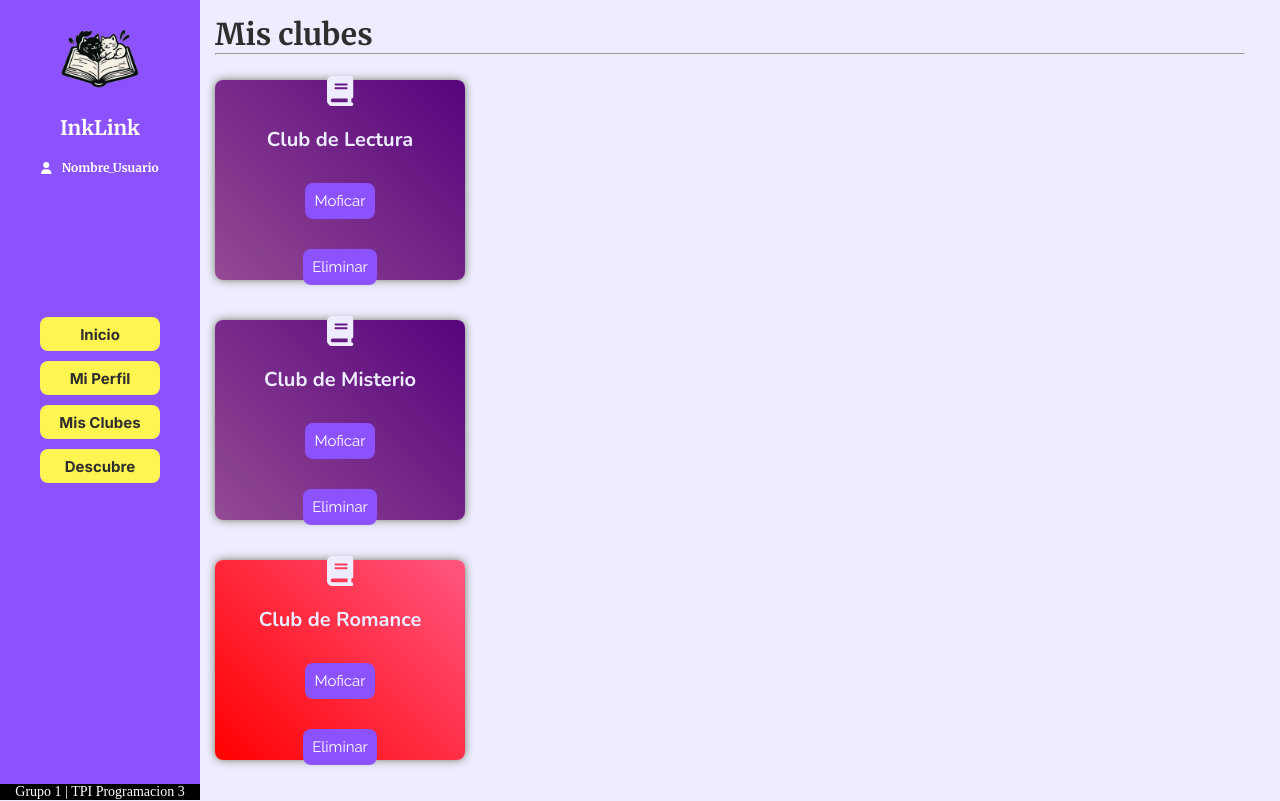
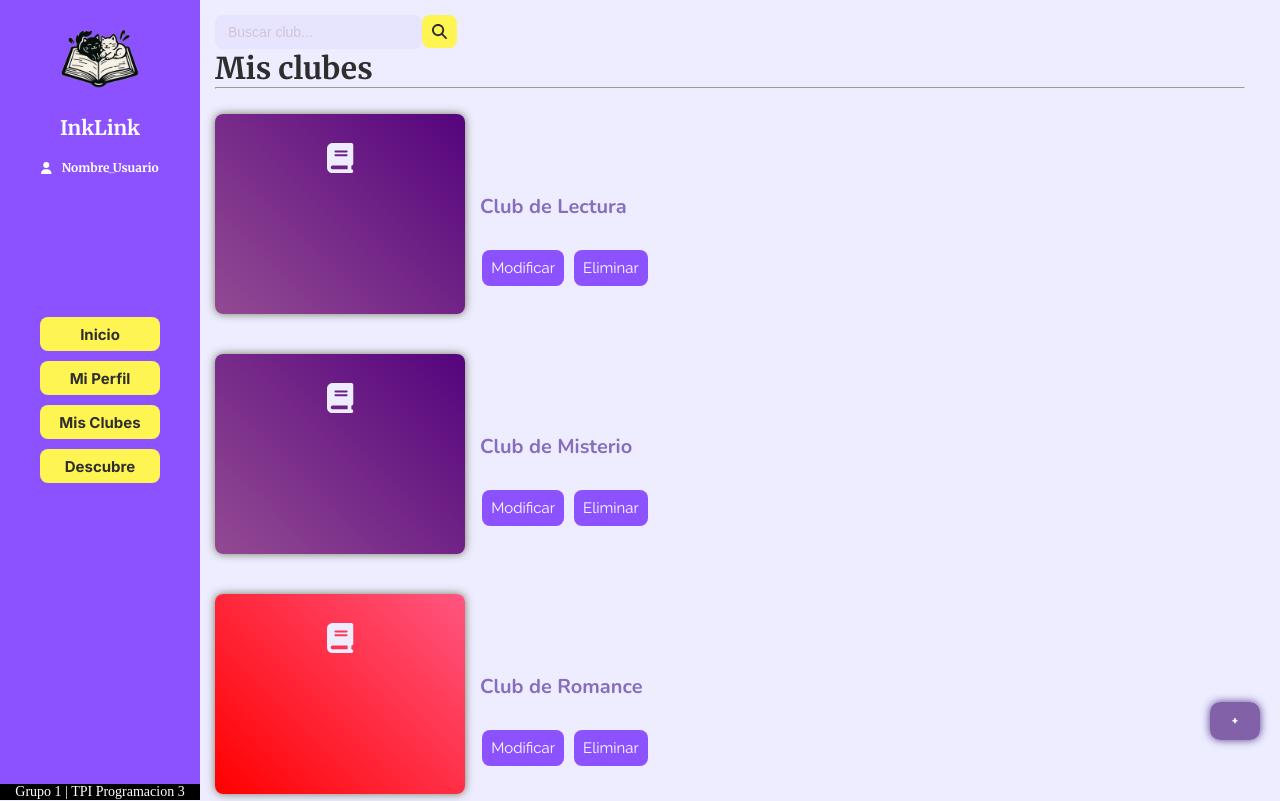
Before and after one commit to GGabi40/TPI-Programacion3, a React (Vite) app in the folder frontend/: page /misclubes in a window 1280 px wide. Shown: the top 801 px of the page. Built offline with nearby package versions, Linux system fonts and the light colour scheme.

Commit message:
add component search, router misclubes, add search component in misclubes page

```diff
--- a/frontend/src/App.jsx
+++ b/frontend/src/App.jsx
@@ -23,6 +23,7 @@ function App() {
           <Route path="/modifyclub" element={<ModifyClub />} />
           <Route path="/newclub" element={<NewClub />} />
           <Route path="/misclubes" element={<MisClubes />} />
+
         </Routes>
       </BrowserRouter>
 
--- a/frontend/src/components/misClubes/MisClubes.jsx
+++ b/frontend/src/components/misClubes/MisClubes.jsx
@@ -3,12 +3,23 @@ import LeftNav from '../nav/LeftNav';
 import FooterSmall from '../footer/FooterSmall';
 import { FontAwesomeIcon } from "@fortawesome/react-fontawesome";
 import { faBook } from "@fortawesome/free-solid-svg-icons";
+import Search from '../search/Search';
+import { useNavigate } from 'react-router';
+
 
 const MisClubes = () => {
+    const navigate = useNavigate();
+
+    const handleClick = () => {
+        navigate("/modifyclub")
+    }
+
     return (
         <div>
+
             <LeftNav />
             <div className="hero-club"> {/*probando aca decia hero-container */}
+                <Search onSearch={(valor) => console.log("Buscando:", valor)} />
                 <h1>Mis clubes</h1>
                 <hr />
                 {/* Seguirian los Cards */}
@@ -18,26 +29,35 @@ const MisClubes = () => {
                     <div className="club-card-child violet">
                         <FontAwesomeIcon icon={faBook} size="3x" />
                         <p>Club de Lectura</p>
-                        <button type='submit' className='btn-cards'>Moficar</button>
-                        <button type='submit' className='btn-cards'>Eliminar</button>
+                        <div className='btn-cards'>
+                            <button type='submit' onClick={handleClick}>Modificar</button>
+                            <button type='submit'>Eliminar</button>
+                        </div>
                     </div>
 
 
                     <div className="club-card-child violet">
                         <FontAwesomeIcon icon={faBook} size="3x" />
                         <p>Club de Misterio</p>
-                        <button type='submit'>Moficar</button>
-                        <button type='submit'>Eliminar</button>
+                        <div className='btn-cards'>
+                            <button type='submit'>Modificar</button>
+                            <button type='submit'>Eliminar</button>
+                        </div>
+
                     </div>
 
                     <div className="club-card-child red">
                         <FontAwesomeIcon icon={faBook} size="3x" />
                         <p>Club de Romance</p>
-                        <button type='submit'>Moficar</button>
-                        <button type='submit'>Eliminar</button>
+                        <div className='btn-cards'>
+                            <button type='submit'>Modificar</button>
+                            <button type='submit'>Eliminar</button>
+                        </div>
+
                     </div>
                 </div>
 
+                <button id="btn-add" type='submit' className='agregar-clubs'><b>+</b></button>
 
                 <div className="break"></div>
 
--- /dev/null
+++ b/frontend/src/components/search/Search.jsx
@@ -0,0 +1,24 @@
+import React from 'react'
+import { useState } from 'react';
+import { FontAwesomeIcon } from "@fortawesome/react-fontawesome";
+import { faMagnifyingGlass } from "@fortawesome/free-solid-svg-icons";
+
+
+
+const Search = ({ onSearch }) => {
+    const [input, setInput] = useState("");
+
+    const handleSearch = () => {
+        onSearch(input);
+    };
+
+  return (
+    <div className='searchbar'>
+      <input type="text" id="search" placeholder="Buscar club..." value={input} onChange={(e) => setInput(e.target.value)}/>
+      <button onClick={handleSearch} className='searchbtn'><FontAwesomeIcon icon={faMagnifyingGlass}/></button>
+
+    </div>
+  )
+}
+
+export default Search
--- a/frontend/src/styles/index.css
+++ b/frontend/src/styles/index.css
@@ -609,5 +609,32 @@ footer .footer-small {
 
 .btn-cards{
   display: flex;
+  gap: 10px;
+  margin-left: 450px;
+}
 
+.club-cards-parent2 p{
+  width: 100%;
+  position: static;
+  display: flex;
+  flex-direction: row;
+  align-items: flex-end;
+  margin-inline-start: 25em;
+  color: #886dbf;
 }
+
+#btn-add{
+  position: absolute;
+  align-items: end;
+  width: 50px;
+  padding: 10px;
+  border-radius: 10px;
+  background:rgba(60, 5, 112, 0.6);
+  box-shadow: 0 0 8px var(--violeta-oscuro);
+  margin-bottom: 60px;
+  margin-right: 20px;
+  bottom: 0;
+  right: 0;
+  z-index: 9999;
+  cursor: pointer;
+}
```
